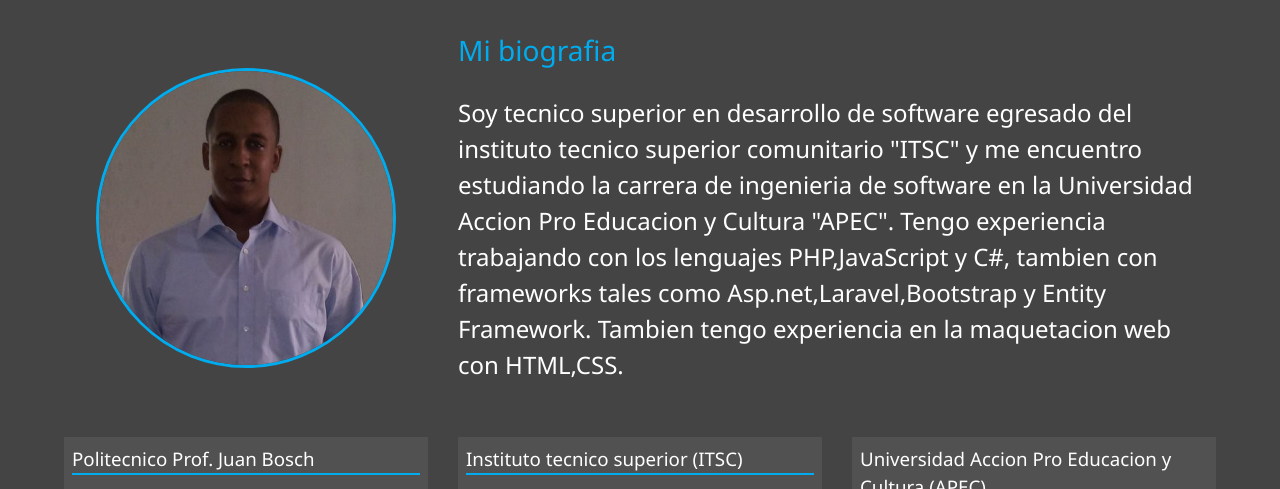
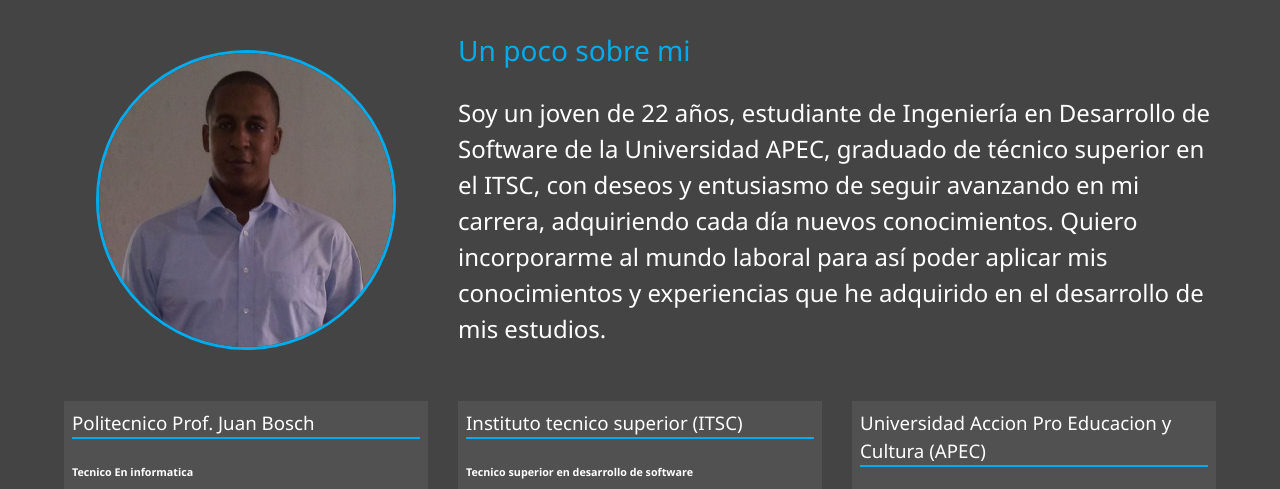
Before and after one commit to Dontores/portafolio, a website: page dist/about.html in a window 1280 px wide. Shown: the part 291-780 px from the top of the page. Drawn offline with Linux system fonts and the light colour scheme.

Commit message:
se cambiaron detalles en el about page

```diff
--- a/dist/about.html
+++ b/dist/about.html
@@ -53,12 +53,12 @@
             <img src="img/kieferSmall.jpg" alt="kiefer cuevas" class="bio-image">
 
             <div class="bio">
-                <h3 class="text-secondary">Mi biografia</h3>
-                <p>Soy tecnico superior en desarrollo de software egresado del instituto tecnico superior comunitario "ITSC"
-                    y me encuentro estudiando la carrera de ingenieria de software en la Universidad Accion Pro Educacion
-                    y Cultura "APEC". Tengo experiencia trabajando con los lenguajes PHP,JavaScript y C#, tambien con frameworks
-                    tales como Asp.net,Laravel,Bootstrap y Entity Framework. Tambien tengo experiencia en la maquetacion
-                    web con HTML,CSS.
+                <h3 class="text-secondary">Un poco sobre mi</h3>
+                <p>Soy un joven de 22 años, estudiante de Ingeniería en Desarrollo de Software de la Universidad APEC, graduado
+                    de técnico superior en el ITSC, con deseos y entusiasmo de seguir avanzando en mi carrera, adquiriendo
+                    cada día nuevos conocimientos. Quiero incorporarme al mundo laboral para así poder aplicar mis conocimientos
+                    y experiencias que he adquirido en el desarrollo de mis estudios.
+
                 </p>
             </div>
 
```
